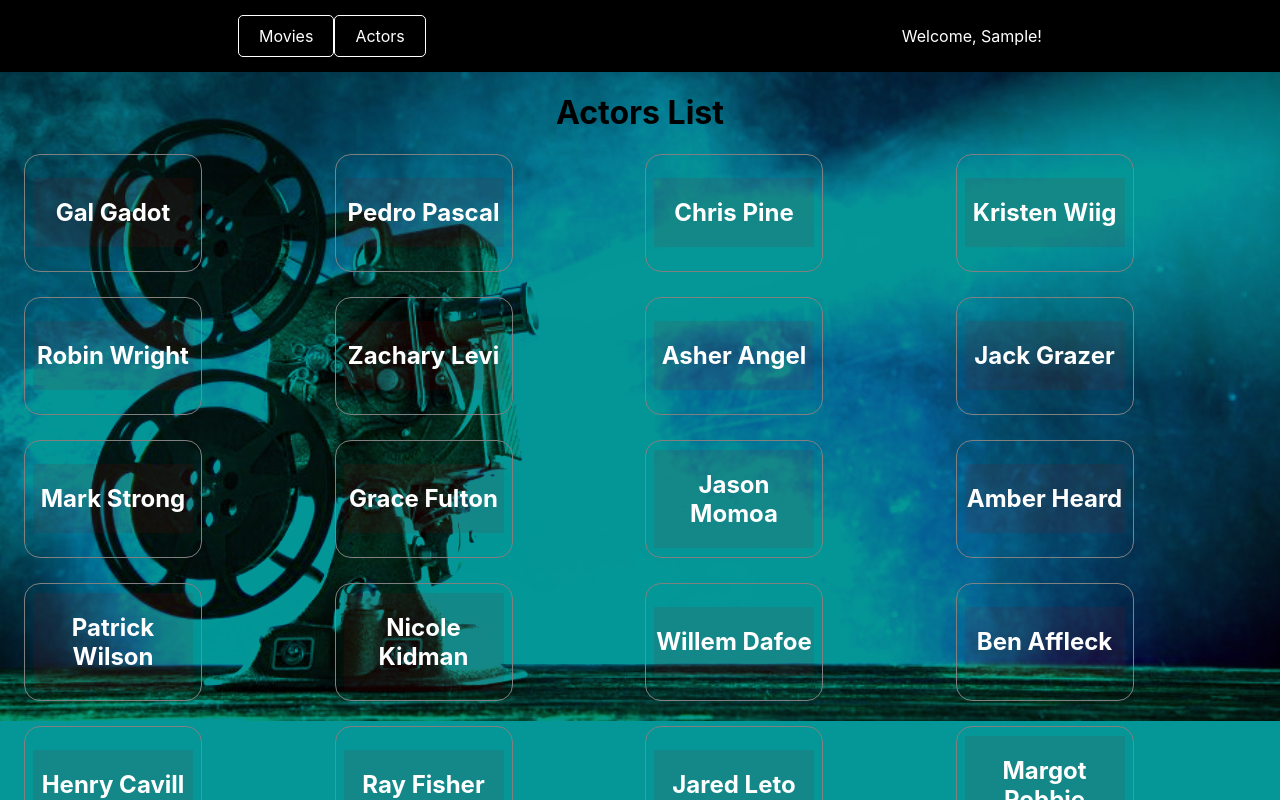
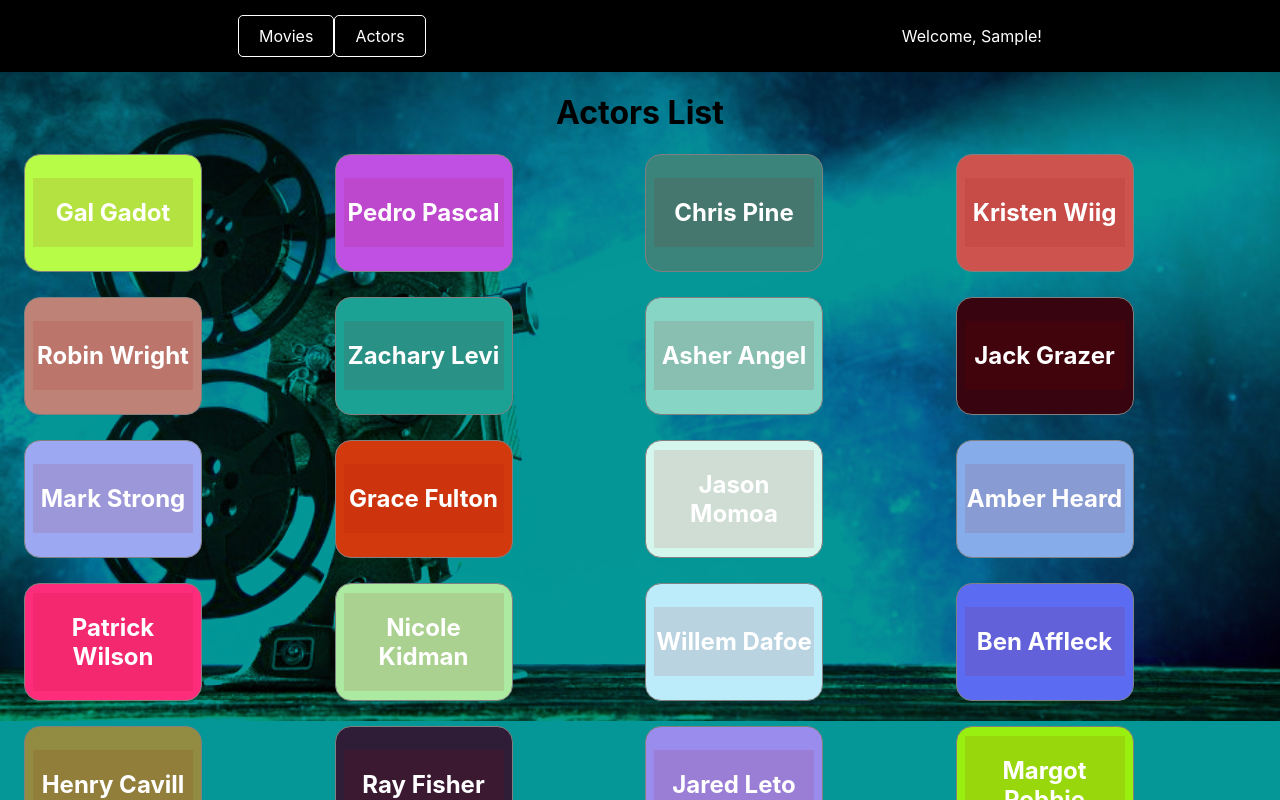
Before and after one commit to avilla13/React-Movies, a React (Create React App) app: page /actors in a window 1280 px wide. Both pictures are taken after typing "Sample" into the empty fields and a click on the button "Sign In". Shown: the top 800 px of the page. Built offline with nearby package versions, Linux system fonts and the light colour scheme.

Commit message:
Style ActorCard with random color

```diff
--- a/src/components/ActorCard/ActorCard.jsx
+++ b/src/components/ActorCard/ActorCard.jsx
@@ -2,10 +2,15 @@ import { Link } from "react-router-dom";
 import './ActorCard.css';
 
 export default function ActorCard({actor}) {
+  // generate random color with hexadecimal code
+  function generateRandomColor(){
+    const randomColor = '#' + Math.floor(Math.random()*16777215).toString(16);
+    return randomColor;
+  }
 
   return (
     <>
-            <div className="actor-card" >
+      <div className="actor-card" style={{ backgroundColor: generateRandomColor() }} >
         <div className="actor-info">
           <h2>{actor}</h2>
         </div>
```
Lines whose indentation alone changed are shown as unchanged.
